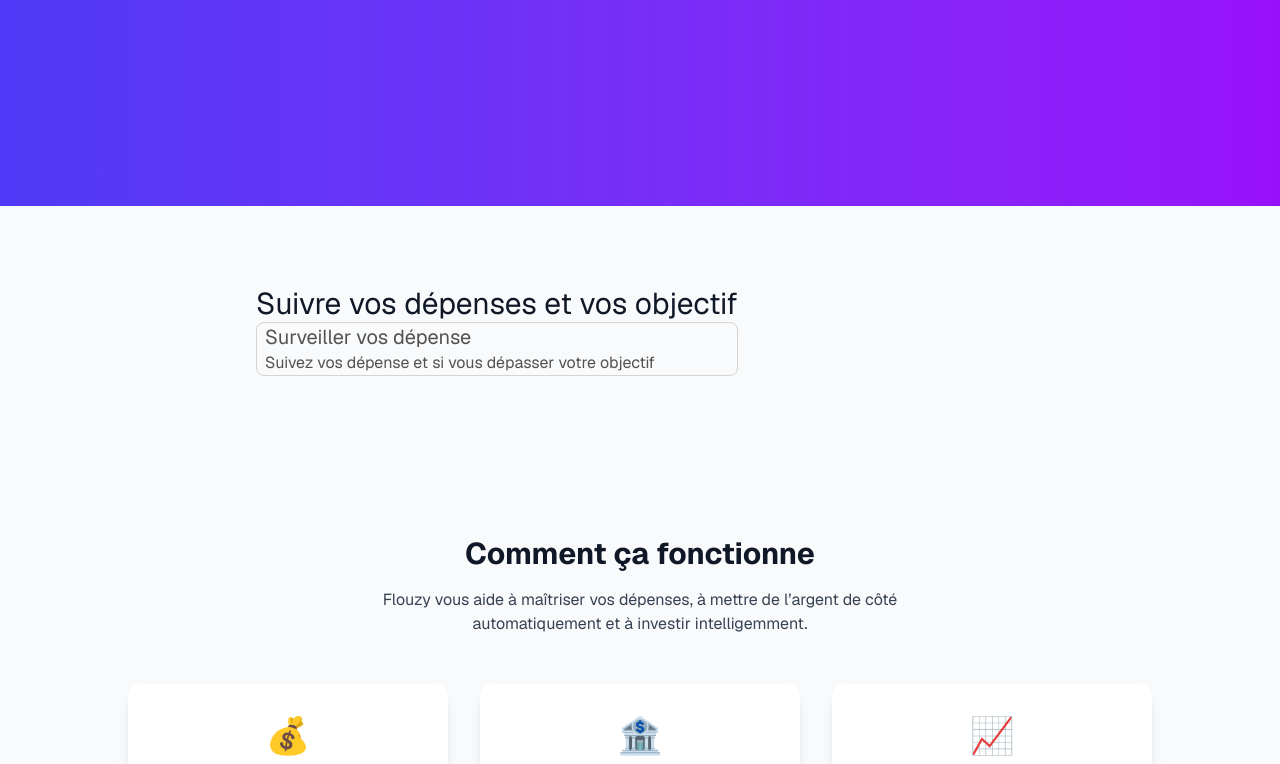
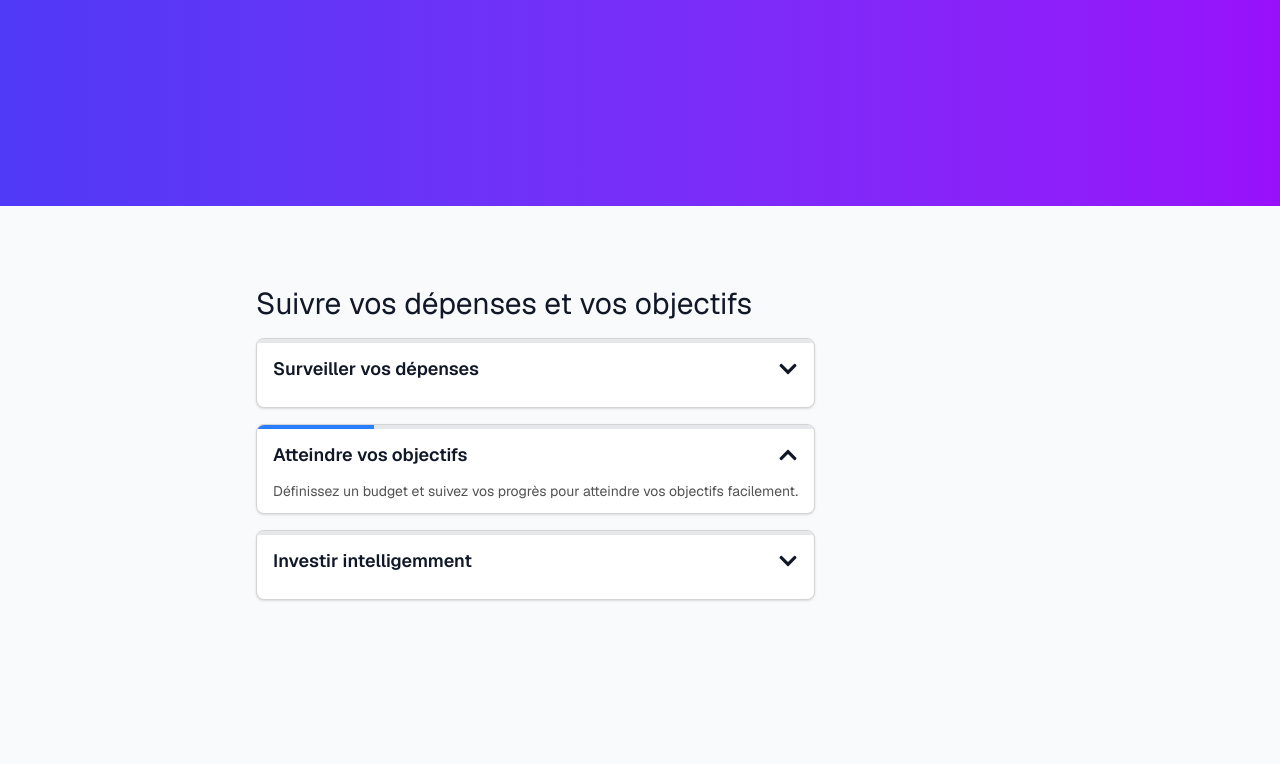
Before and after one commit to kelit-off/flouzy_vitrine, a Next.js app: page / in a window 1280 px wide. Shown: the part 594-1358 px from the top of the page. Built offline with nearby package versions, Linux system fonts and the light colour scheme.

Commit message:
Faq fonctionnel

```diff
--- a/src/app/page.tsx
+++ b/src/app/page.tsx
@@ -1,5 +1,8 @@
 // App.jsx
-import React from "react";
+"use client"
+
+import React, { useEffect, useRef, useState } from "react";
+import { FaChevronDown } from "react-icons/fa";
 
 const features = [
 	{
@@ -35,7 +38,48 @@ const testimonials = [
 	},
 ];
 
+const faqs = [
+	{
+		question: "Surveiller vos dépenses",
+		answer: "Suivez vos dépenses et recevez une alerte si vous dépassez votre objectif.",
+	},
+	{
+		question: "Atteindre vos objectifs",
+		answer: "Définissez un budget et suivez vos progrès pour atteindre vos objectifs facilement.",
+	},
+	{
+		question: "Investir intelligemment",
+		answer: "Investissez vos économies directement depuis l’app Flouzy en toute simplicité.",
+	},
+];
+
 export default function App() {
+	const [openIndex, setOpenIndex] = useState(0);
+	const [progress, setProgress] = useState(0);
+	const progressRef = useRef(0); // Référence stable pour l’interval
+
+	// Progression automatique
+	useEffect(() => {
+		const interval = setInterval(() => {
+			progressRef.current += 1;
+			setProgress(progressRef.current);
+
+			if (progressRef.current >= 100) {
+				progressRef.current = 0;
+				setProgress(0);
+				setOpenIndex((prevIndex) => (prevIndex + 1) % faqs.length);
+			}
+		}, 50);
+
+		return () => clearInterval(interval);
+	}, []);
+
+	const handleClick = (index) => {
+		setOpenIndex(index);
+		progressRef.current = 0;
+		setProgress(0);
+	};
+
 	return (
 		<div className="font-sans bg-gray-50 text-gray-900">
 			{/* Hero */}
@@ -59,22 +103,50 @@ export default function App() {
 			<section className="flex flex-row px-64 py-20">
 				{/* Information */}
 				<div>
-					<h2 className="text-3xl">Suivre vos dépenses et vos objectif</h2>
-					<p></p>
-					<div className="flex flex-col">
-						{/* faq */}
-						<div className="px-2 border border-neutral-300 rounded-lg text-neutral-600">
-							<h3 className="text-xl">Surveiller vos dépense</h3>
-							<p>
-								Suivez vos dépense et si vous dépasser votre objectif
-							</p>
-						</div>
+					<h2 className="text-3xl mb-4">Suivre vos dépenses et vos objectifs</h2>
+					<div className="flex flex-col space-y-4">
+						{faqs.map((faq, index) => {
+							const isOpen = openIndex === index;
+							return (
+								<div
+									key={index}
+									className="border border-neutral-300 rounded-lg bg-white shadow-sm cursor-pointer overflow-hidden"
+								>
+									{/* Barre de cooldown */}
+									<div className="w-full h-1 bg-gray-200">
+										<div
+											className="h-1 bg-blue-500 transition-all duration-50"
+											style={{ width: isOpen ? `${progress}%` : "0%" }}
+										/>
+									</div>
+
+									{/* Header */}
+									<div
+										className="flex justify-between items-center px-4 py-3"
+										onClick={() => handleClick(index)}
+									>
+										<h3 className="text-lg font-semibold">{faq.question}</h3>
+										<FaChevronDown
+											className={`w-5 h-5 transition-transform duration-300 ${isOpen ? "rotate-180" : "rotate-0"
+												}`}
+										/>
+									</div>
+
+									{/* Contenu */}
+									<div
+										className={`px-4 pb-3 transition-all duration-300 overflow-hidden ${isOpen ? "max-h-40 opacity-100" : "max-h-0 opacity-0"
+											}`}
+									>
+										<p className="text-sm text-neutral-600">{faq.answer}</p>
+									</div>
+								</div>
+							);
+						})}
 					</div>
 				</div>
-				{/* Image (possibilité que elle change en fonction du faq) */}
-				<div>
 
-				</div>
+				{/* Image ou illustration */}
+				<div>{/* Ici tu peux mettre une image liée au FAQ */}</div>
 			</section>
 
 			{/* Features */}
```
Also changed, not shown: package.json (+6 -5 lines), 1 other file (tests, documents, lock files or other folders).
